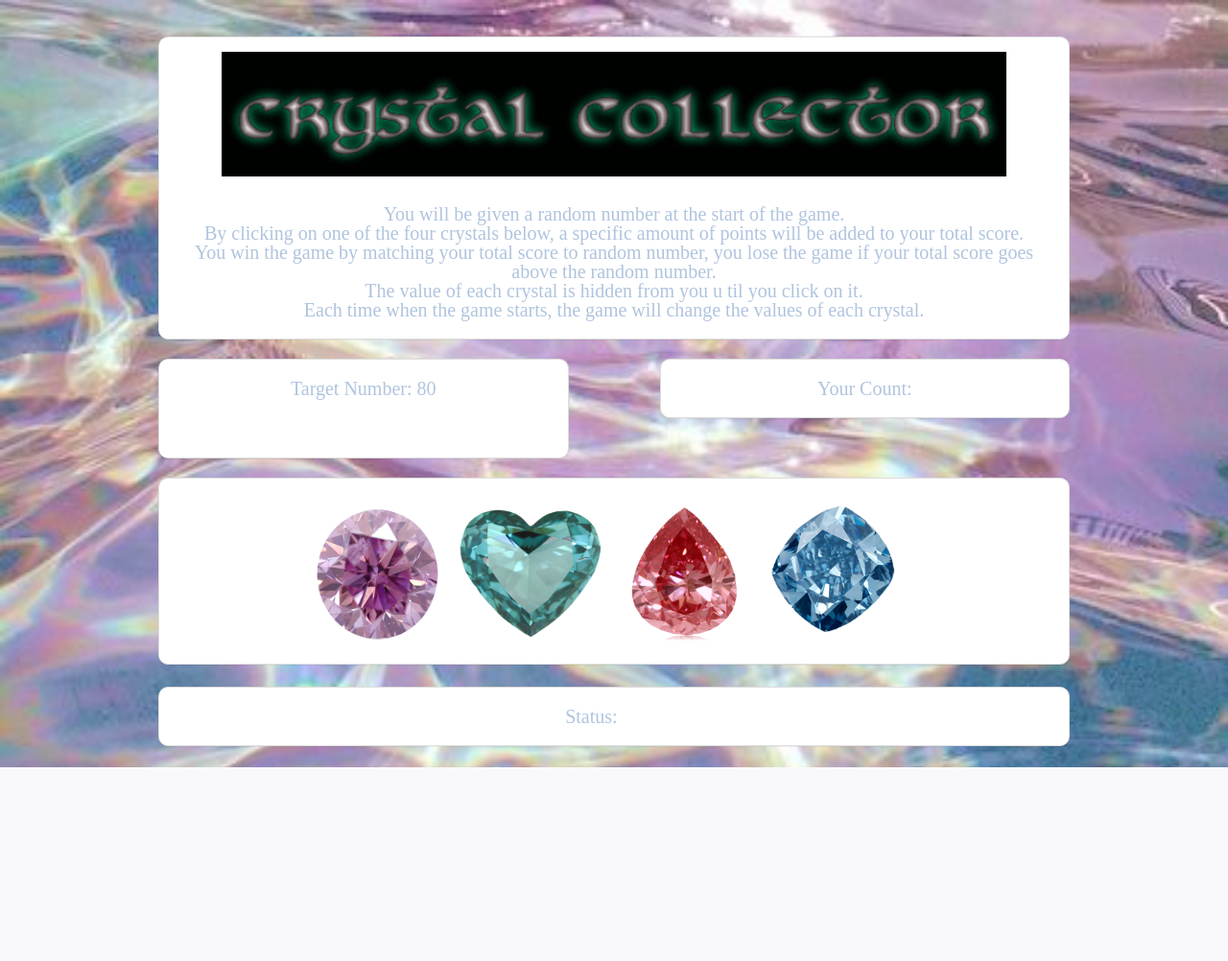
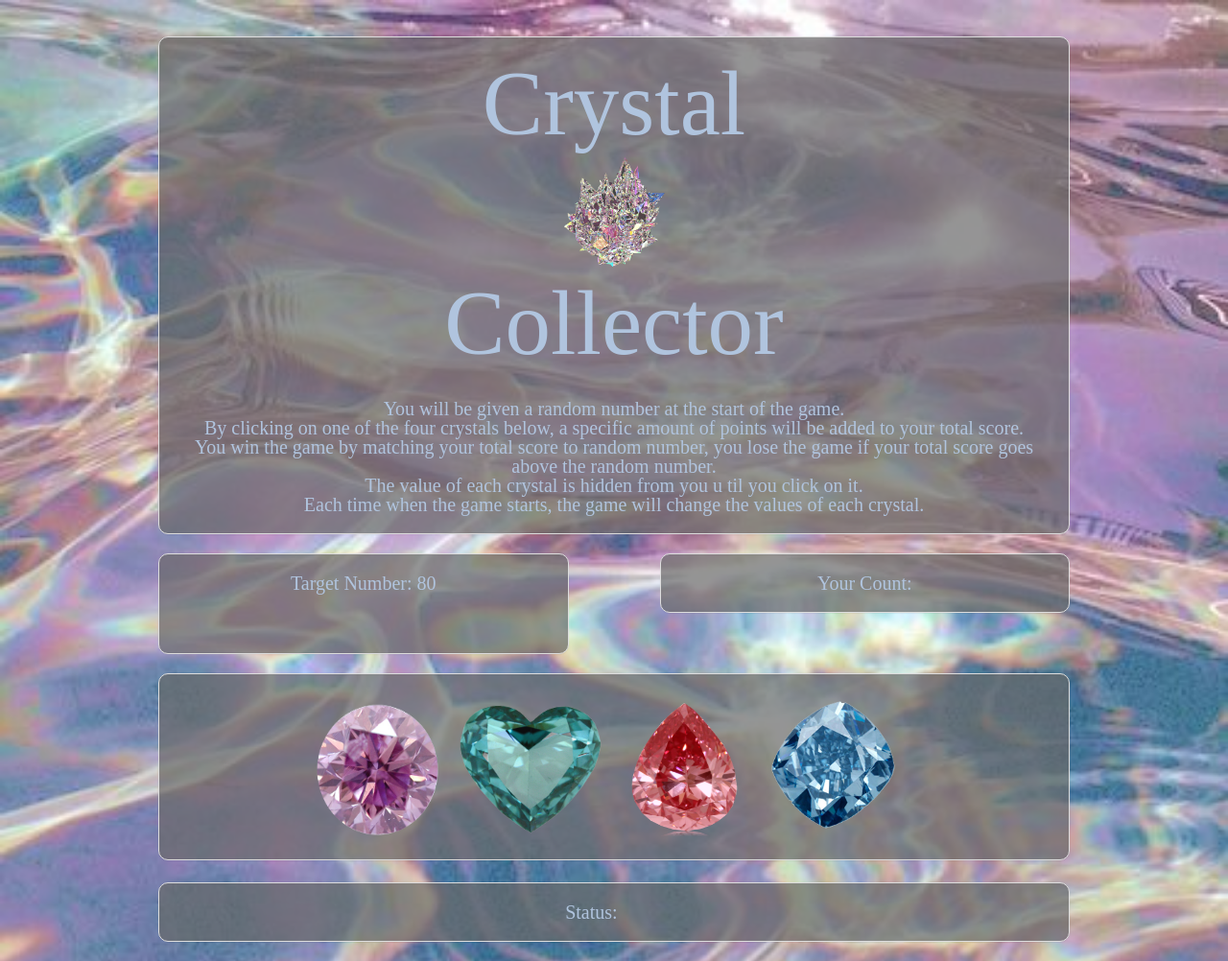
Before and after one commit to taylorem2787/crystalCollector, a PHP site: page / in a window 1280 px wide. Shown: the whole page at 96% size. Before the commit the page ends 800 px from the top, so only its background shows below. Run offline with PHP 8.4, Linux system fonts and the light colour scheme; some libraries are stand-ins or nearby versions; some web fonts are replaced.

Commit message:
HTML Adjustments

```diff
--- a/assets/css/style.css
+++ b/assets/css/style.css
@@ -35,6 +35,7 @@
 }
 
 .panel {
+  background: rgba(105, 105, 105, .7) !important;
   border-radius: 10px;
   padding: 5px;
 
@@ -61,7 +62,7 @@
 }
 
 .logo {
-	width: 90%;
+	width: 300px;
 }
 
 #crystals {
@@ -92,3 +93,18 @@
 #panel3 {
   width: 100%;
 }
+
+.panel-title {
+  display: inline !important;
+  width: 100%;
+  text-align: center;
+  margin: auto;
+
+}
+
+h1 {
+
+  line-height: 70px;
+  padding: 2%;
+  font-size: 95px;
+}
--- a/index.html
+++ b/index.html
@@ -26,7 +26,12 @@
 			<div class="row">
 				<div class="col-lg-12">
 		 			<div class="panel-heading">
-		 				<h1 class="panel-title"><img src="assets/images/logo2.gif" class="logo"></h1>
+		 				<div class="panel-title">
+		 				<h1>Crystal</h1>
+		 				<img src="assets/images/crystal2.gif" style="width: 110px; height: 120px;">
+		 				<!-- <img src="assets/images/logo2.gif" class="logo"> -->
+		 				<h1>Collector</h1>
+		 				</div>
 		  			</div>
 		  			<div class="panel-body">
 		    			<p>You will be given a random number at the start of the game.</p>
```
Also changed, not shown: assets/images/crystal.gif (added), assets/images/crystal2.gif (added).
